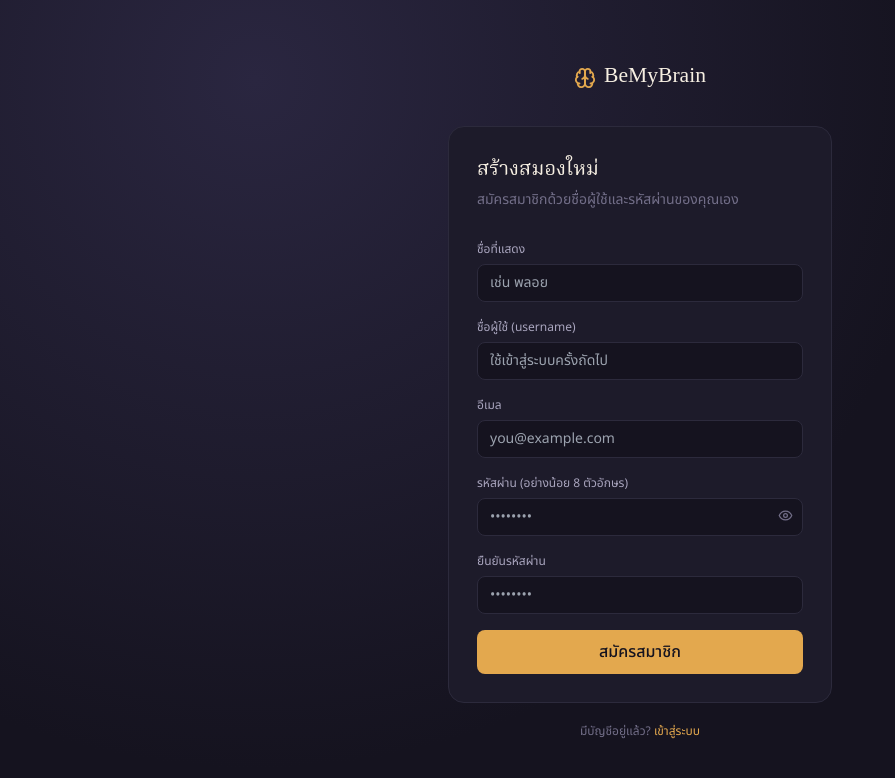
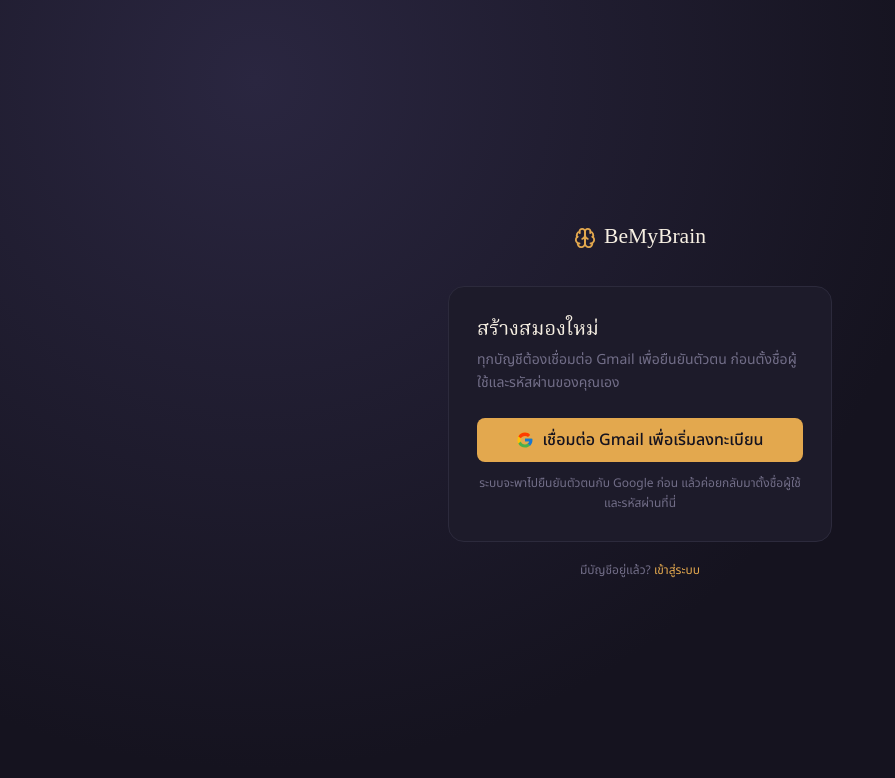
Before and after one commit to joeyboy56ampas-code/BeMyBrain, a Next.js app: page /signup in a window 1280 px wide. Shown: the top 778 px of the page, without its empty margins (0-895 px from the left). Built offline with nearby package versions, Linux system fonts and the light colour scheme.

Commit message:
require registration before login

```diff
--- a/app/api/signup/route.js
+++ b/app/api/signup/route.js
@@ -1,19 +1,32 @@
 import bcrypt from "bcryptjs";
+import { decode } from "next-auth/jwt";
 import { NextResponse } from "next/server";
 import { supabaseAdmin } from "../../../lib/supabaseAdmin";
 
 export async function POST(request) {
-  const { username, email, password, name } = await request.json();
+  const { token, username, password, name } = await request.json();
 
-  if (!username || !email || !password) {
+  if (!token || !username || !password) {
     return NextResponse.json({ error: "missing_fields" }, { status: 400 });
   }
   if (password.length < 8) {
     return NextResponse.json({ error: "password_too_short" }, { status: 400 });
   }
 
+  // ตรวจโทเค็นยืนยัน Gmail ที่เซ็นด้วย NEXTAUTH_SECRET — เป็นหลักฐานว่าอีเมลนี้
+  // ผ่านการล็อกอิน Google มาจริง ปลอมแปลงไม่ได้ และหมดอายุใน 10 นาที
+  let payload;
+  try {
+    payload = await decode({ token, secret: process.env.NEXTAUTH_SECRET });
+  } catch (e) {
+    payload = null;
+  }
+  if (!payload || payload.purpose !== "google_verify" || !payload.email) {
+    return NextResponse.json({ error: "google_not_verified" }, { status: 400 });
+  }
+
+  const cleanEmail = payload.email.trim().toLowerCase();
   const cleanUsername = username.trim().toLowerCase();
-  const cleanEmail = email.trim().toLowerCase();
 
   const { data: existing } = await supabaseAdmin
     .from("users")
@@ -27,18 +40,21 @@
 
   const password_hash = await bcrypt.hash(password, 10);
 
-  const { error } = await supabaseAdmin.from("users").insert({
-    email: cleanEmail,
-    username: cleanUsername,
-    name: name?.trim() || cleanUsername,
-    password_hash,
-    last_login: new Date().toISOString(),
-  });
+  const { error } = await supabaseAdmin.from("users").upsert(
+    {
+      email: cleanEmail,
+      username: cleanUsername,
+      name: name?.trim() || payload.name || cleanUsername,
+      password_hash,
+      last_login: new Date().toISOString(),
+    },
+    { onConflict: "email" }
+  );
 
   if (error) {
     console.error("signup insert error", error);
     return NextResponse.json({ error: "signup_failed" }, { status: 500 });
   }
 
-  return NextResponse.json({ ok: true });
+  return NextResponse.json({ ok: true, username: cleanUsername });
 }
--- a/app/login/page.js
+++ b/app/login/page.js
@@ -1,8 +1,8 @@
 "use client";
 
 import { signIn, useSession } from "next-auth/react";
-import { useRouter } from "next/navigation";
-import { useEffect, useState } from "react";
+import { useRouter, useSearchParams } from "next/navigation";
+import { useEffect, useState, Suspense } from "react";
 import Link from "next/link";
 import { Brain, Eye, EyeOff } from "lucide-react";
 
@@ -15,8 +15,17 @@
 const TEXT_FAINT = "#726E88";
 
 export default function LoginPage() {
+  return (
+    <Suspense fallback={null}>
+      <LoginForm />
+    </Suspense>
+  );
+}
+
+function LoginForm() {
   const { status } = useSession();
   const router = useRouter();
+  const searchParams = useSearchParams();
   const [username, setUsername] = useState("");
   const [password, setPassword] = useState("");
   const [showPw, setShowPw] = useState(false);
@@ -26,6 +35,19 @@
   useEffect(() => {
     if (status === "authenticated") router.replace("/dashboard");
   }, [status, router]);
+
+  useEffect(() => {
+    const err = searchParams.get("error");
+    if (err === "AccessDenied") {
+      setError("บัญชี Google นี้ยังไม่เคยลงทะเบียน กรุณาสมัครสมาชิกก่อน");
+    } else if (err) {
+      setError("เข้าสู่ระบบไม่สำเร็จ ลองใหม่อีกครั้ง");
+    }
+  }, [searchParams]);
+
+  const handleGoogleLogin = () => {
+    signIn("google", { callbackUrl: "/dashboard" });
+  };
 
   const handleCredentialsLogin = async (e) => {
     e.preventDefault();
@@ -120,7 +142,7 @@
           </div>
 
           <button
-            onClick={() => signIn("google", { callbackUrl: "/dashboard" })}
+            onClick={handleGoogleLogin}
             style={{ background: "transparent", border: `1px solid ${INK_LINE}`, color: PAPER }}
             className="w-full rounded-lg py-2.5 font-medium flex items-center justify-center gap-2 hover:bg-white/5"
           >
--- a/app/signup/page.js
+++ b/app/signup/page.js
@@ -1,16 +1,17 @@
 "use client";
 
-import { useState } from "react";
-import { useRouter } from "next/navigation";
+import { useState, useEffect, Suspense } from "react";
+import { useRouter, useSearchParams } from "next/navigation";
 import { signIn } from "next-auth/react";
 import Link from "next/link";
-import { Brain, Eye, EyeOff } from "lucide-react";
+import { Brain, Eye, EyeOff, CheckCircle2 } from "lucide-react";
 
 const INK = "#15131F";
 const INK_SOFT = "#1D1B2A";
 const INK_LINE = "#2C2A3C";
 const PAPER = "#F6EFE2";
 const GOLD = "#E3A84E";
+const SAGE = "#8FA98C";
 const TEXT_MUTED = "#A9A5BE";
 const TEXT_FAINT = "#726E88";
 
@@ -19,18 +20,55 @@
   password_too_short: "รหัสผ่านต้องมีอย่างน้อย 8 ตัวอักษร",
   already_exists: "ชื่อผู้ใช้หรืออีเมลนี้มีคนใช้แล้ว",
   signup_failed: "สมัครสมาชิกไม่สำเร็จ ลองใหม่อีกครั้ง",
+  google_not_verified: "ยืนยัน Gmail หมดอายุแล้ว กรุณาเชื่อมต่อใหม่",
 };
 
-export default function SignupPage() {
+function GoogleIcon() {
+  return (
+    <svg width="18" height="18" viewBox="0 0 48 48">
+      <path fill="#FFC107" d="M43.6 20.5H42V20H24v8h11.3c-1.6 4.7-6.1 8-11.3 8-6.6 0-12-5.4-12-12s5.4-12 12-12c3.1 0 5.9 1.2 8 3.1l5.7-5.7C34.5 6.1 29.5 4 24 4 12.9 4 4 12.9 4 24s8.9 20 20 20 20-8.9 20-20c0-1.3-.1-2.7-.4-3.5z"/>
+      <path fill="#FF3D00" d="M6.3 14.7l6.6 4.8C14.6 15.9 18.9 13 24 13c3.1 0 5.9 1.2 8 3.1l5.7-5.7C34.5 6.1 29.5 4 24 4 16.3 4 9.6 8.3 6.3 14.7z"/>
+      <path fill="#4CAF50" d="M24 44c5.4 0 10.3-2.1 14-5.5l-6.5-5.4C29.4 34.9 26.8 36 24 36c-5.2 0-9.6-3.3-11.3-7.9l-6.5 5C9.5 39.6 16.2 44 24 44z"/>
+      <path fill="#1976D2" d="M43.6 20.5H42V20H24v8h11.3c-.8 2.3-2.2 4.2-4.1 5.6l6.5 5.4C41.6 35.6 44 30.2 44 24c0-1.3-.1-2.7-.4-3.5z"/>
+    </svg>
+  );
+}
+
+function SignupInner() {
   const router = useRouter();
+  const searchParams = useSearchParams();
+  const rawToken = searchParams.get("verify");
+
+  const [checking, setChecking] = useState(!!rawToken);
+  const [verifiedEmail, setVerifiedEmail] = useState(null);
+  const [tokenError, setTokenError] = useState("");
+
   const [name, setName] = useState("");
   const [username, setUsername] = useState("");
-  const [email, setEmail] = useState("");
   const [password, setPassword] = useState("");
   const [confirm, setConfirm] = useState("");
   const [showPw, setShowPw] = useState(false);
   const [error, setError] = useState("");
   const [loading, setLoading] = useState(false);
+
+  useEffect(() => {
+    if (!rawToken) return;
+    (async () => {
+      const res = await fetch("/api/verify-google-token", {
+        method: "POST",
+        headers: { "Content-Type": "application/json" },
+        body: JSON.stringify({ token: rawToken }),
+      });
+      const data = await res.json();
+      setChecking(false);
+      if (!res.ok) {
+        setTokenError(ERROR_MESSAGES[data.error] || "ยืนยัน Gmail ไม่สำเร็จ");
+        return;
+      }
+      setVerifiedEmail(data.email);
+      if (data.name) setName(data.name);
+    })();
+  }, [rawToken]);
 
   const handleSubmit = async (e) => {
     e.preventDefault();
@@ -45,7 +83,7 @@
     const res = await fetch("/api/signup", {
       method: "POST",
       headers: { "Content-Type": "application/json" },
-      body: JSON.stringify({ name, username, email, password }),
+      body: JSON.stringify({ token: rawToken, name, username, password }),
     });
     const data = await res.json();
 
@@ -55,7 +93,6 @@
       return;
     }
 
-    // สมัครสำเร็จ ล็อกอินให้อัตโนมัติ
     const signInRes = await signIn("credentials", { username, password, redirect: false });
     setLoading(false);
     if (signInRes?.error) {
@@ -87,10 +124,40 @@
             สร้างสมองใหม่
           </h1>
           <p style={{ color: TEXT_FAINT }} className="mb-6 leading-relaxed text-sm">
-            สมัครสมาชิกด้วยชื่อผู้ใช้และรหัสผ่านของคุณเอง
+            ทุกบัญชีต้องเชื่อมต่อ Gmail เพื่อยืนยันตัวตน ก่อนตั้งชื่อผู้ใช้และรหัสผ่านของคุณเอง
           </p>
 
+          {checking && (
+            <p style={{ color: TEXT_FAINT }} className="text-sm text-center py-6">กำลังตรวจสอบ…</p>
+          )}
+
+          {!checking && !verifiedEmail && (
+            <div className="flex flex-col gap-3">
+              {tokenError && <p style={{ color: "#E38E8E" }} className="text-xs">{tokenError}</p>}
+              <button
+                onClick={() => signIn("google", { callbackUrl: "/signup" })}
+                style={{ background: GOLD, color: INK }}
+                className="w-full rounded-lg py-2.5 font-medium flex items-center justify-center gap-2 hover:opacity-90"
+              >
+                <GoogleIcon /> เชื่อมต่อ Gmail เพื่อเริ่มลงทะเบียน
+              </button>
+              <p style={{ color: TEXT_FAINT }} className="text-xs text-center leading-relaxed">
+                ระบบจะพาไปยืนยันตัวตนกับ Google ก่อน แล้วค่อยกลับมาตั้งชื่อผู้ใช้และรหัสผ่านที่นี่
+              </p>
+            </div>
+          )}
+
+          {!checking && verifiedEmail && (
             <form onSubmit={handleSubmit} className="flex flex-col gap-3">
+              <div
+                style={{ background: INK, border: `1px solid ${SAGE}` }}
+                className="flex items-center gap-2 rounded-lg px-3 py-2 text-sm"
+              >
+                <CheckCircle2 size={16} style={{ color: SAGE }} />
+                <span style={{ color: PAPER }} className="truncate">{verifiedEmail}</span>
+                <span style={{ color: SAGE }} className="text-xs ml-auto shrink-0">ยืนยันแล้ว</span>
+              </div>
+
               <label className="block">
                 <span style={{ color: TEXT_MUTED }} className="text-xs">ชื่อที่แสดง</span>
                 <input
@@ -107,18 +174,6 @@
                   value={username}
                   onChange={(e) => setUsername(e.target.value)}
                   placeholder="ใช้เข้าสู่ระบบครั้งถัดไป"
-                style={{ background: INK, border: `1px solid ${INK_LINE}`, color: PAPER }}
-                className="w-full mt-1 rounded-lg px-3 py-2 outline-none text-sm"
-                required
-              />
-            </label>
-            <label className="block">
-              <span style={{ color: TEXT_MUTED }} className="text-xs">อีเมล</span>
-              <input
-                type="email"
-                value={email}
-                onChange={(e) => setEmail(e.target.value)}
-                placeholder="you@example.com"
                   style={{ background: INK, border: `1px solid ${INK_LINE}`, color: PAPER }}
                   className="w-full mt-1 rounded-lg px-3 py-2 outline-none text-sm"
                   required
@@ -163,9 +218,10 @@
                 style={{ background: GOLD, color: INK }}
                 className="w-full rounded-lg py-2.5 font-medium mt-1 hover:opacity-90 disabled:opacity-60"
               >
-              {loading ? "กำลังสมัคร…" : "สมัครสมาชิก"}
+                {loading ? "กำลังสมัคร…" : "ยืนยันการลงทะเบียน"}
               </button>
             </form>
+          )}
         </div>
 
         <p style={{ color: TEXT_FAINT }} className="text-xs text-center mt-5">
@@ -178,3 +234,11 @@
     </div>
   );
 }
+
+export default function SignupPage() {
+  return (
+    <Suspense fallback={null}>
+      <SignupInner />
+    </Suspense>
+  );
+}
```
Also changed, not shown: app/api/verify-google-token/route.js (added, +19 -0 lines), lib/authOptions.js, 1 other file (tests, documents, lock files or other folders). Lines whose indentation alone changed are shown as unchanged.
